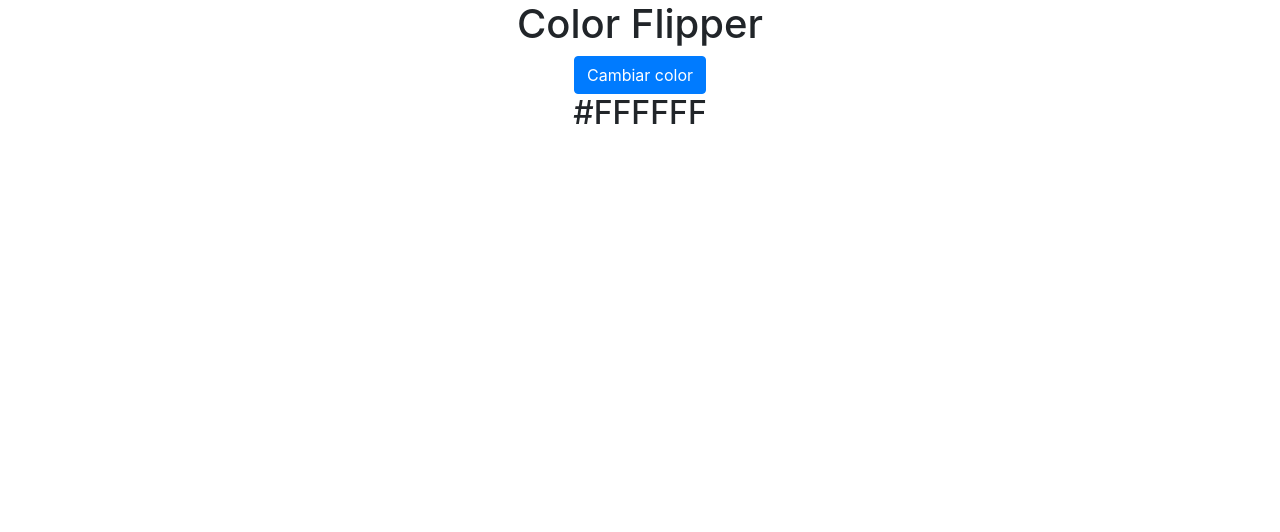
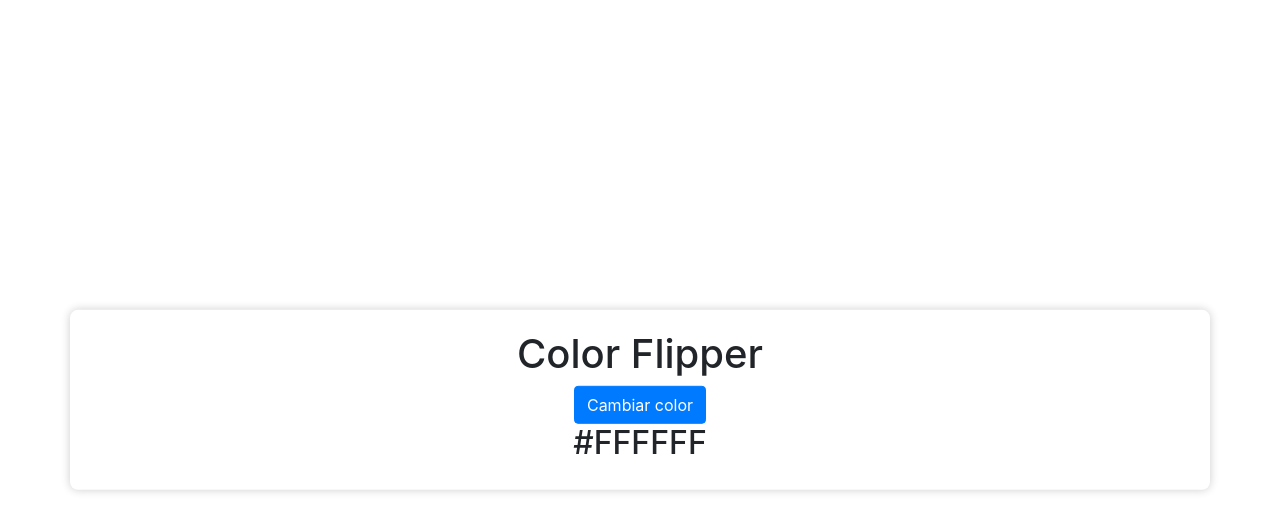
Before and after one commit to jose137sp/Color-Flipper-Project, a plain HTML site: page index.html in a window 1280 px wide. Drawn offline with nearby package versions, Linux system fonts and the light colour scheme.

Commit message:
add style to container

```diff
--- a/index.html
+++ b/index.html
@@ -5,6 +5,7 @@
     <meta charset="UTF-8">
     <meta http-equiv="X-UA-Compatible" content="IE=edge">
     <meta name="viewport" content="width=device-width, initial-scale=1.0">
+    <link rel="stylesheet" href="styles.css">
     <link rel="stylesheet" href="https://stackpath.bootstrapcdn.com/bootstrap/4.3.1/css/bootstrap.min.css"
         integrity="sha384-ggOyR0iXCbMQv3Xipma34MD+dH/1fQ784/j6cY/iJTQUOhcWr7x9JvoRxT2MZw1T" crossorigin="anonymous">
     <title>Color Flipper JS</title>
--- /dev/null
+++ b/styles.css
@@ -0,0 +1,26 @@
+.container {
+    position: absolute;
+    /* Establece la caja como position:absolute */
+    top: 50%;
+    /* Centra la caja verticalmente en el centro del contenedor */
+    left: 50%;
+    /* Centra la caja horizontalmente en el centro del contenedor */
+    transform: translate(-50%, -50%);
+    display: flex;
+    justify-content: center;
+    align-items: center;
+    width: 50px;
+    /* Tamaño fijo del contenedor */
+    margin: auto;
+    /* Margen automático en todas las direcciones para centrar */
+    background-color: white;
+    /* Fondo blanco */
+    border-radius: 8px;
+    /* Bordes redondeados */
+    box-shadow: 0px 0px 10px 0px rgba(0, 0, 0, 0.2);
+    /* Sombra */
+    padding: 20px;
+    /* Espacio interno */
+    text-align: center;
+    /* Centrar el contenido */
+}
```
